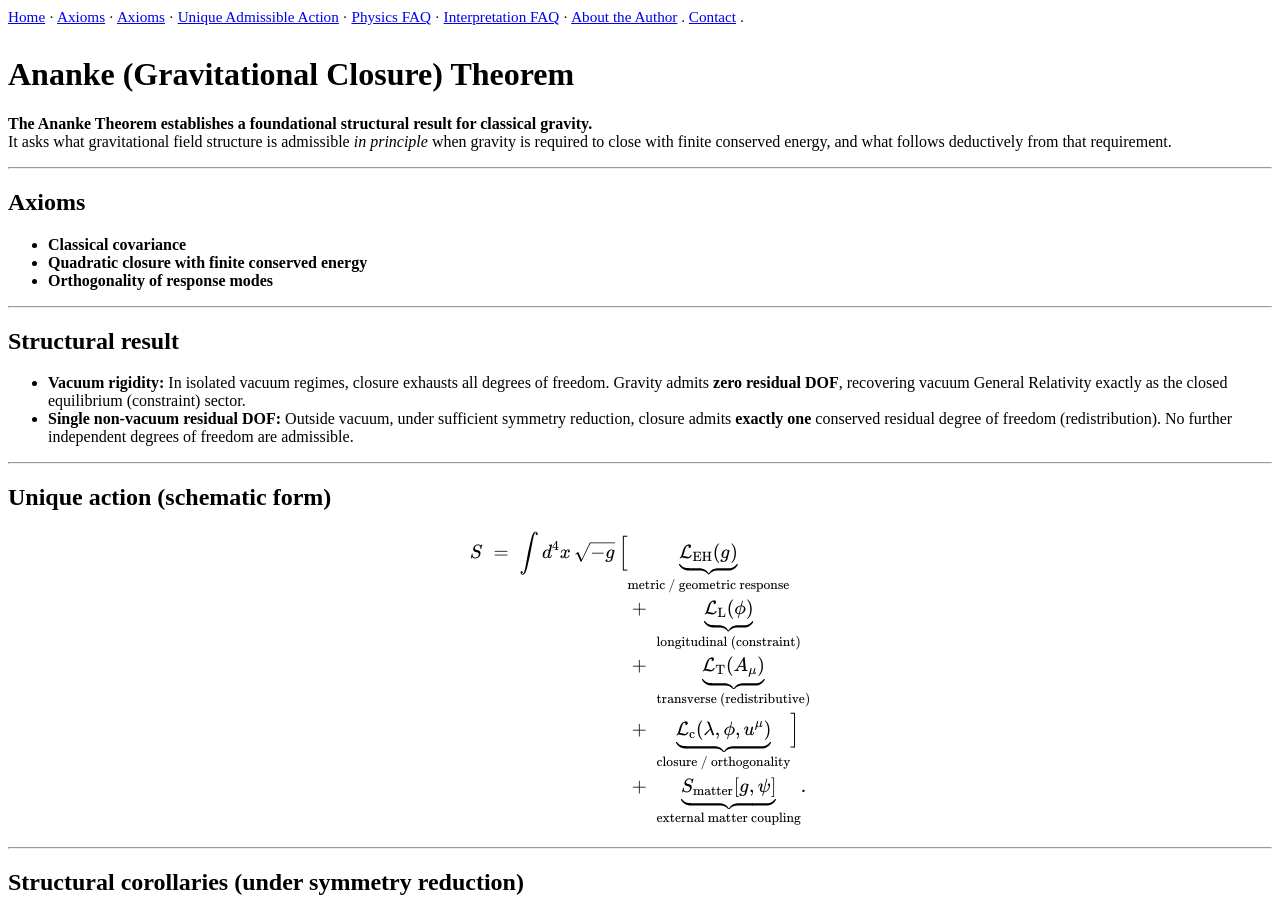
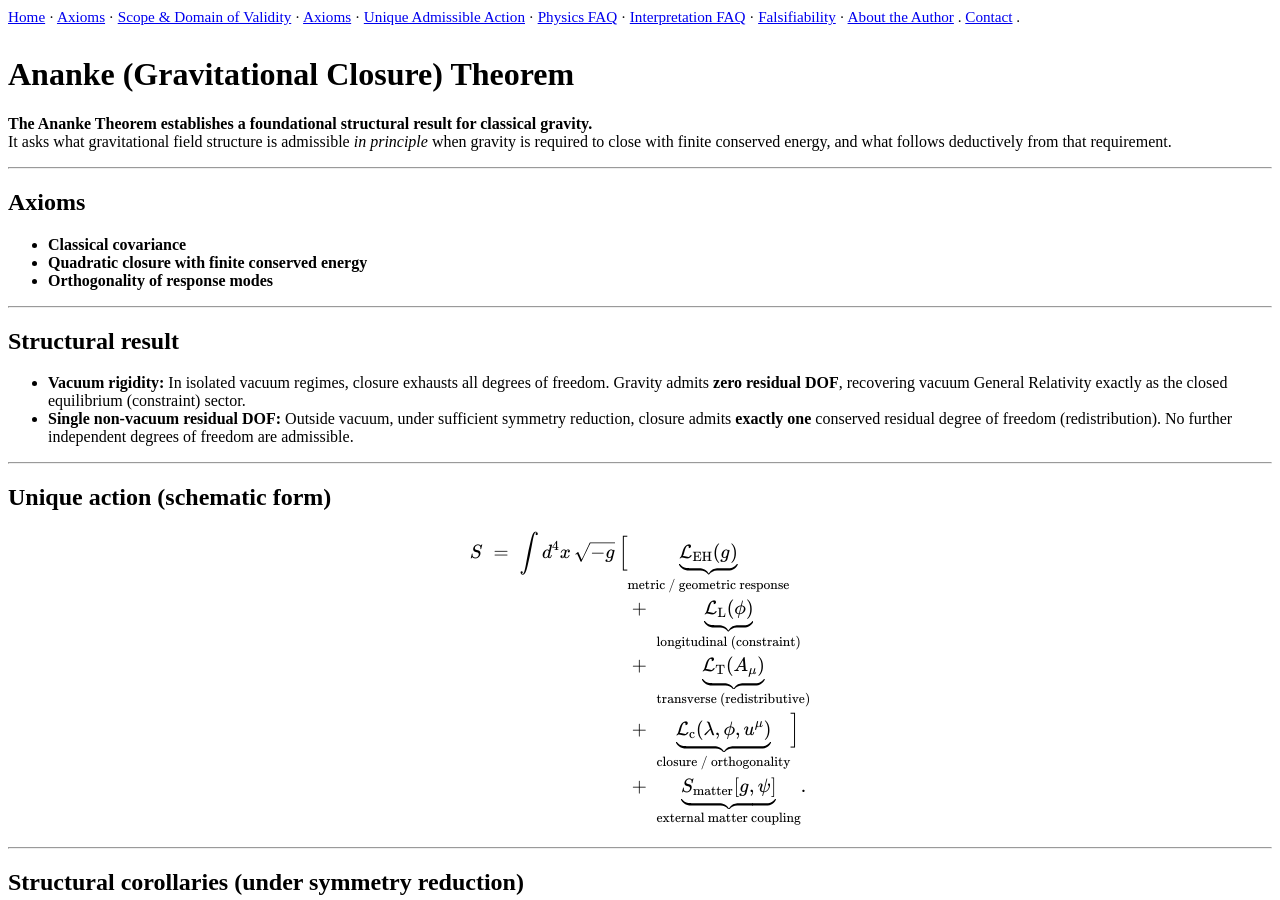
Before and after one commit to ananke-research/ananke-theorem, a Jekyll site: the page built from index.md, in a window 1280 px wide and 900 px high. Built offline with Jekyll 4.4.1, drawn with Linux system fonts in a browser that asks for light colours; our own code applies the rules of GitHub Pages for plain Markdown files.

Commit message:
Add 'Scope & Domain of Validity' link to navigation

```diff
--- a/_layouts/default.html
+++ b/_layouts/default.html
@@ -13,10 +13,12 @@
   <nav style="margin-bottom:2em; font-size:0.95em;">
     <a href="/">Home</a> ·
     <a href="/pages/Why Ananke?/">Axioms</a> ·
+    <a href="/pages/Scope & Domain of Validity/">Scope & Domain of Validity</a> ·
     <a href="/pages/Axioms/">Axioms</a> ·
     <a href="/pages/Unique Admissible Action/">Unique Admissible Action</a> ·
     <a href="/pages/Physics FAQ/">Physics FAQ</a> ·
     <a href="/pages/Interpretation FAQ/">Interpretation FAQ</a> ·
+    <a href="/pages/Falsifiability/">Falsifiability</a> ·
     <a href="/pages/About the Author/">About the Author</a> .
     <a href="/pages/Contact/">Contact</a> .
   </nav>
```
